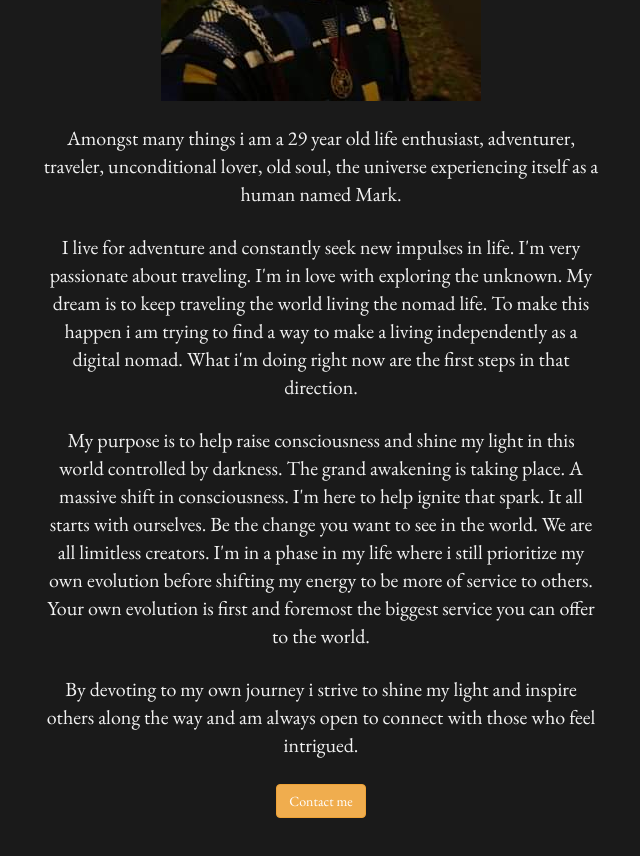
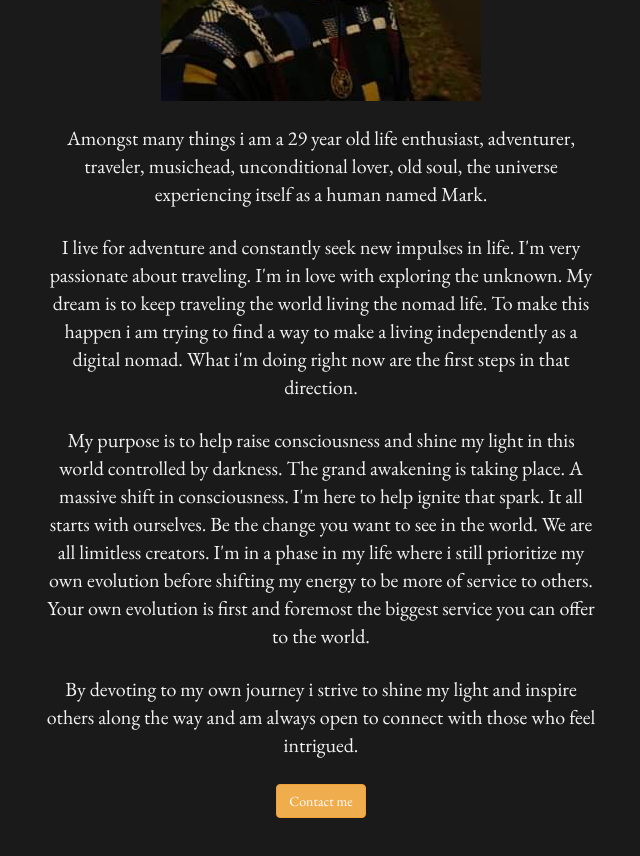
Before and after one commit to MarkZian/PortfolioMark2, a plain HTML site: page index.html in a window 1280 px wide. Shown: the part 1040-1896 px from the top of the page, without its empty margins (319-959 px from the left). Drawn offline with nearby package versions, Linux system fonts and the light colour scheme.

Commit message:
Update index.html

```diff
--- a/index.html
+++ b/index.html
@@ -89,7 +89,7 @@
 
 				<!-- INTRO INFORMATIO-->
 				<div class="col-lg-6 col-lg-offset-3">
-					<p>Amongst many things i am a 29 year old life enthusiast, adventurer, traveler, unconditional lover, old soul, the universe experiencing itself as a human named Mark. </p>
+					<p>Amongst many things i am a 29 year old life enthusiast, adventurer, traveler, musichead, unconditional lover, old soul, the universe experiencing itself as a human named Mark. </p>
 					<p>I live for adventure and constantly seek new impulses in life. I'm very passionate about traveling. I'm in love with exploring the unknown. My dream is to keep traveling the world living the nomad life. To make this happen i am trying to find a way to make a living independently as a digital nomad. What i'm doing right now are the first steps in that direction.  </p>
 					<p>My purpose is to help raise consciousness and shine my light in this world controlled by darkness. The grand awakening is taking place. A massive shift in consciousness. I'm here to help ignite that spark. It all starts with ourselves. Be the change you want to see in the world. We are all limitless creators. I'm in a phase in my life where i still prioritize my own evolution before shifting my energy to be more of service to others. Your own evolution is first and foremost the biggest service you can offer to the world.</p>
 					<p>By devoting to my own journey i strive to shine my light and inspire others along the way and am always open to connect with those who feel intrigued.</p>
```
